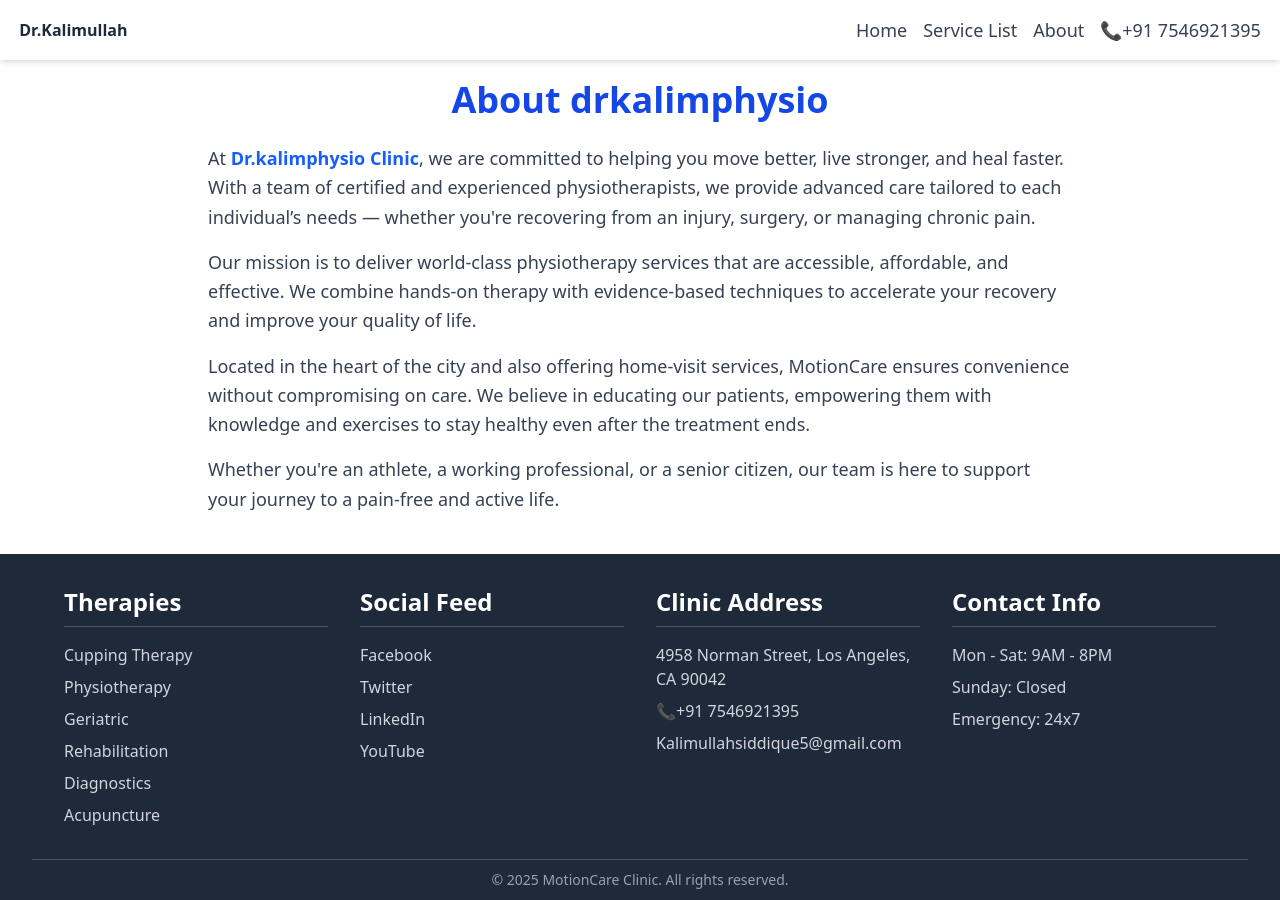
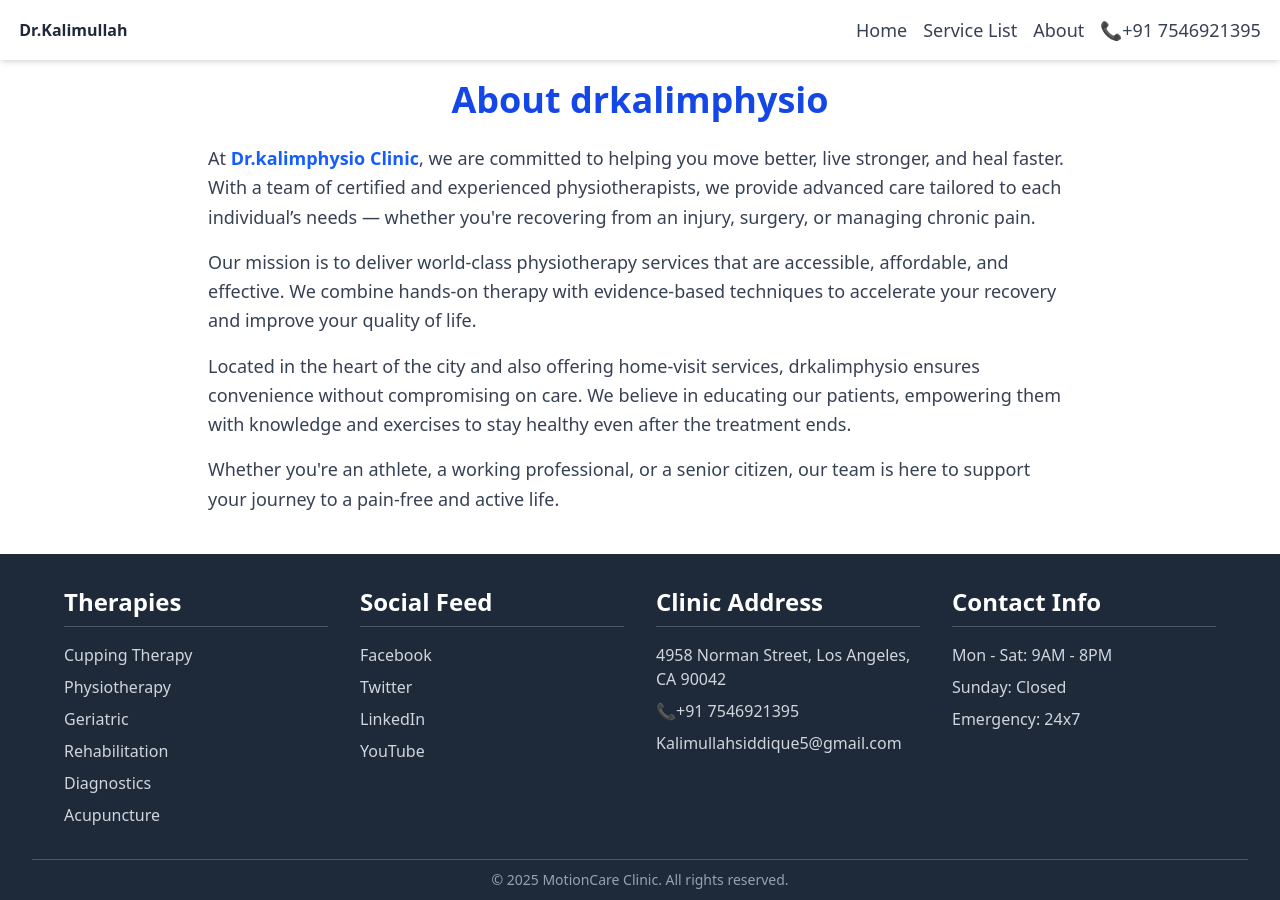
Before and after one commit to sachinkushwha/MotionCare, a React (Vite) app: page /about in a window 1280 px wide. Built offline with nearby package versions, Linux system fonts and the light colour scheme.

Commit message:
Update about.jsx

```diff
--- a/src/pages/about.jsx
+++ b/src/pages/about.jsx
@@ -9,7 +9,7 @@ export const About = () => {
                 Our mission is to deliver world-class physiotherapy services that are accessible, affordable, and effective. We combine hands-on therapy with evidence-based techniques to accelerate your recovery and improve your quality of life.
             </p>
             <p className="text-gray-700 text-lg leading-relaxed mb-4">
-                Located in the heart of the city and also offering home-visit services, MotionCare ensures convenience without compromising on care. We believe in educating our patients, empowering them with knowledge and exercises to stay healthy even after the treatment ends.
+                Located in the heart of the city and also offering home-visit services, drkalimphysio ensures convenience without compromising on care. We believe in educating our patients, empowering them with knowledge and exercises to stay healthy even after the treatment ends.
             </p>
             <p className="text-gray-700 text-lg leading-relaxed">
                 Whether you're an athlete, a working professional, or a senior citizen, our team is here to support your journey to a pain-free and active life.
```
